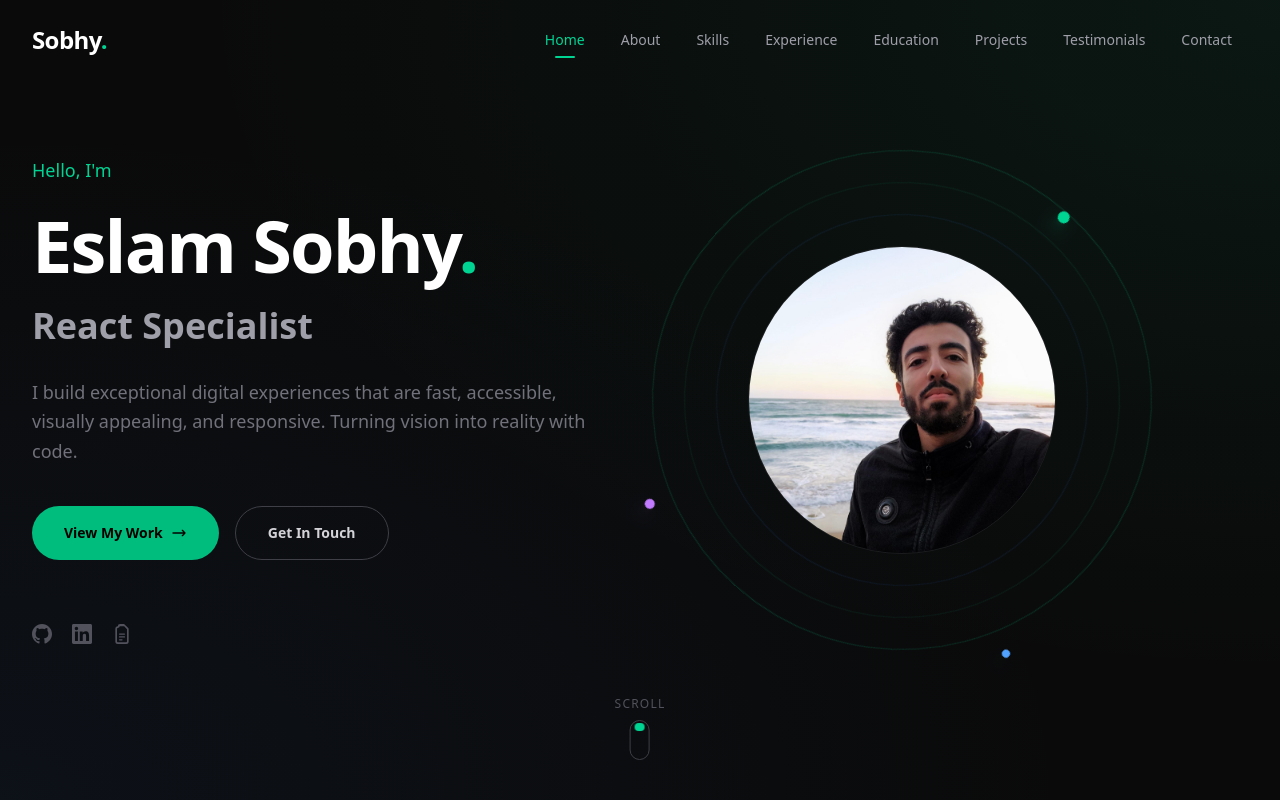
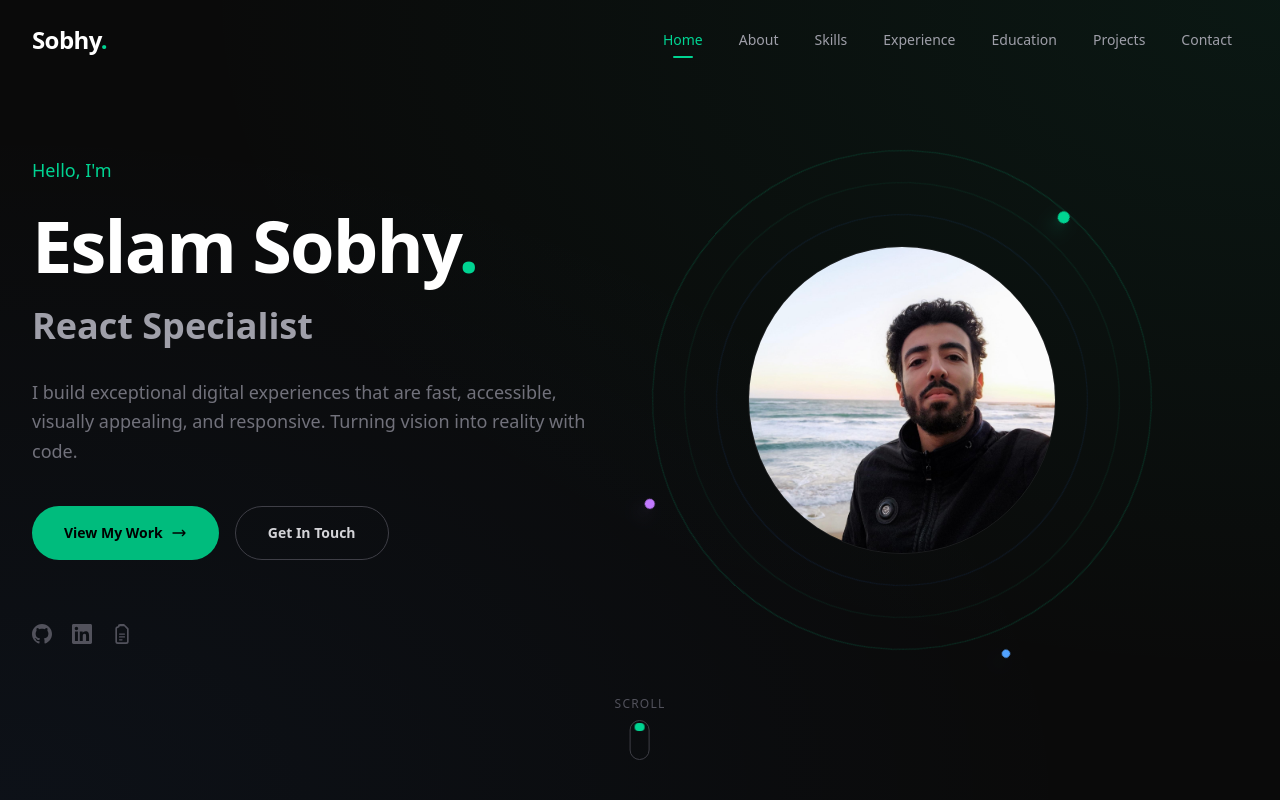
Before and after one commit to eslamsobhy/sobhy-portfolio, a Next.js app: page / in a window 1280 px wide. Shown: the top 800 px of the page. Built offline with nearby package versions, Linux system fonts and the light colour scheme.

Commit message:
Remove Testimonials component and its corresponding navigation link from the portfolio data for a cleaner layout.

```diff
--- a/src/app/page.tsx
+++ b/src/app/page.tsx
@@ -5,7 +5,7 @@ import Skills from "@/components/Skills";
 import Experience from "@/components/Experience";
 import Education from "@/components/Education";
 import Projects from "@/components/Projects";
-import Testimonials from "@/components/Testimonials";
+// import Testimonials from "@/components/Testimonials";
 import Contact from "@/components/Contact";
 import Footer from "@/components/Footer";
 
@@ -20,7 +20,7 @@ export default function Home() {
         <Experience />
         <Education />
         <Projects />
-        <Testimonials />
+        {/* <Testimonials /> */}
         <Contact />
       </main>
       <Footer />
--- a/src/data/portfolio.ts
+++ b/src/data/portfolio.ts
@@ -23,7 +23,7 @@ export const navLinks = [
   { label: "Experience", href: "#experience" },
   { label: "Education", href: "#education" },
   { label: "Projects", href: "#projects" },
-  { label: "Testimonials", href: "#testimonials" },
+  // { label: "Testimonials", href: "#testimonials" },
   { label: "Contact", href: "#contact" },
 ];
 
```
